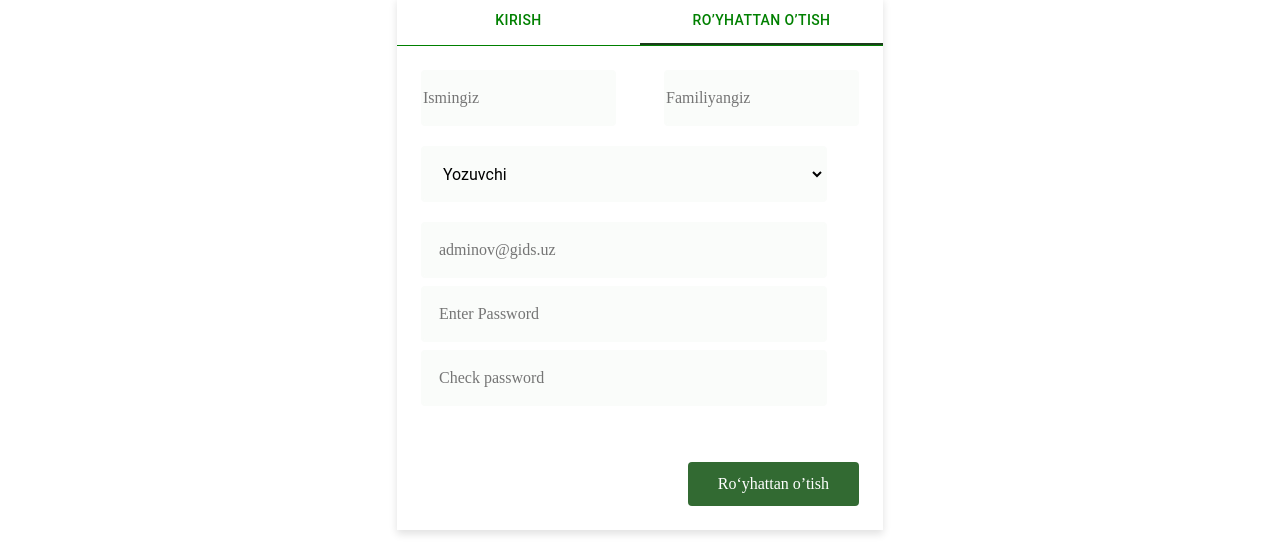
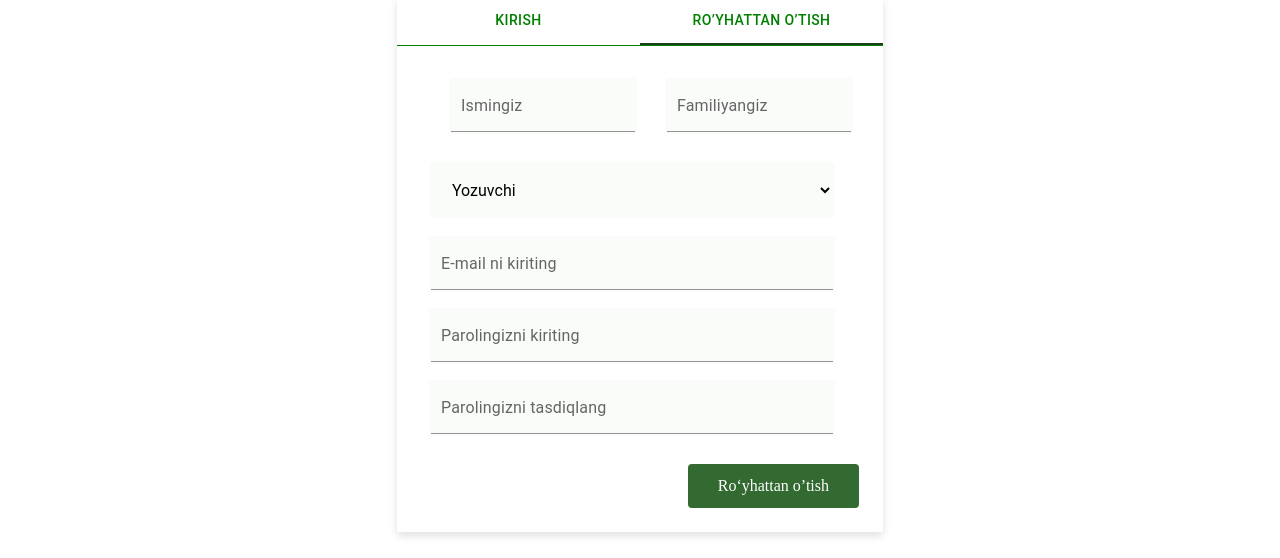
Before and after one commit to Abdurahmon7711/textdata, a React (Create React App) app: page /authorization in a window 1280 px wide. Both pictures are taken after a click on the tab "RO’YHATTAN O’TISH". Shown: the part 203-761 px from the top of the page. Built offline with nearby package versions, Linux system fonts and the light colour scheme.

Commit message:
registration

```diff
--- a/src/components/component/buttnBg/Button.jsx
+++ b/src/components/component/buttnBg/Button.jsx
@@ -1,9 +1,14 @@
 import React from 'react'
 import './Button.css'
+
+
+function scroll(){
+    window.scrollTo(0,0)
+}
 function Button(props) {
     return (
         <div>
-            <button className='btn1'>
+            <button onClick={scroll} className='btn1'>
                 {props.button}
             </button>
         </div>
--- a/src/components/component/buttonoutline/Buttonout.jsx
+++ b/src/components/component/buttonoutline/Buttonout.jsx
@@ -1,9 +1,12 @@
 import React from 'react'
 import './Buttonout.css'
+function scroll(){
+    window.scrollTo(0,0)
+}
 function Buttonout(props) {
     return (
         <div>
-            <button className='btn2'>{props.button2}</button>
+            <button onClick={scroll} className='btn2'>{props.button2}</button>
         </div>
     )
 }
--- /dev/null
+++ b/src/components/component/textField/BasicTextFields.jsx
@@ -0,0 +1,19 @@
+import * as React from 'react';
+import Box from '@mui/material/Box';
+import TextField from '@mui/material/TextField';
+
+export default function BasicTextFields(props) {
+  return (
+    <Box
+      component="form"
+      sx={{
+        '& > :not(style)': { m: 1, width: '25ch' },
+      }}
+      noValidate
+      autoComplete="off"
+    >
+      <TextField id="filled-basic" label={props.label}  type={props.textType} variant="filled">
+      </TextField>
+    </Box>
+  );
+}
--- a/src/pages/authorization/TabPanel/TabPanel.jsx
+++ b/src/pages/authorization/TabPanel/TabPanel.jsx
@@ -6,7 +6,8 @@ import Typography from "@mui/material/Typography";
 import Box from "@mui/material/Box";
 import Button from "../../../components/component/buttnBg/Button";
 import { Link } from "react-router-dom";
-import '../authorization/register.scss'
+import "../authorization/register.scss";
+import BasicTextFields from "../../../components/component/textField/BasicTextFields";
 
 function TabPanel(props) {
   const { children, value, index, ...other } = props;
@@ -41,7 +42,7 @@ function a11yProps(index) {
   };
 }
 
-export default function BasicTabs() {
+export default function BasicTabs(label) {
   const [value, setValue] = React.useState(0);
 
   const handleChange = (event, newValue) => {
@@ -56,23 +57,17 @@ export default function BasicTabs() {
           onChange={handleChange}
           aria-label="basic tabs example"
         >
-            <Tab className="tabs" label="Kirish" {...a11yProps(0)} />
-            <Tab className="tabs"  label="Ro’yhattan o’tish" {...a11yProps(1)} />
-
+          <Tab className="tabs" label="Kirish" {...a11yProps(0)} />
+          <Tab className="tabs" label="Ro’yhattan o’tish" {...a11yProps(1)} />
         </Tabs>
       </Box>
       <TabPanel value={value} index={0}>
-        <input
-          className="EnterEmail"
-          type="text"
-          placeholder="E-mail kiriting"
-        ></input>
-        <br />
-        <input
-          className="EnterPassword"
-          type="password"
-          placeholder="Parolingizni kiriting"
-        ></input>
+        <div className="EnterEmail">
+          <BasicTextFields label="E-mail ni kiriting" />
+        </div>
+        <div className="EnterPassword">
+          <BasicTextFields label="Parolingizni kiriting" textType="password" />
+        </div>
         <p className="remindPassword">Parolni eslatish</p>
         <div className="enterBtn">
           <Link to="/">
@@ -82,16 +77,12 @@ export default function BasicTabs() {
       </TabPanel>
       <TabPanel value={value} index={1}>
         <div className="mainBlock">
-          <div>
-            <input className="nameBlock" type="text" placeholder="Ismingiz" />
+          <div className="nameBlock">
+            <BasicTextFields label="Ismingiz" />
           </div>
 
-          <div>
-            <input
-              className="surnameBlock"
-              type="text"
-              placeholder="Familiyangiz"
-            />
+          <div className="surNameBlock">
+            <BasicTextFields label="Familiyangiz" />
           </div>
         </div>
 
@@ -103,31 +94,20 @@ export default function BasicTabs() {
           </option>
           <option value="copywriter">Kopirayter</option>
         </select>
+        <div className="EnterEmail">
+          <BasicTextFields label="E-mail ni kiriting" />
+        </div>
 
-        <div>
-          <input
-            className="emailBlock"
-            type="text"
-            placeholder="adminov@gids.uz"
+        <div className="EnterPassword">
+          <BasicTextFields textType="password" label="Parolingizni kiriting" />
+        </div>
+        <div className="EnterPassword">
+          <BasicTextFields
+            textType="password"
+            label="Parolingizni tasdiqlang"
           />
         </div>
-
         <div>
-          <input
-            className="EnterPassword"
-            type="password"
-            placeholder="Enter Password"
-          />
-        </div>
-
-        <div>
-          <input
-            className="EnterPassword"
-            type="password"
-            placeholder="Check password"
-          />
-          <br />
-          <br />
           <div className="registerBtn">
             <Link to="/">
               <Button button="Ro‘yhattan o’tish" />
--- a/src/pages/authorization/authorization/register.scss
+++ b/src/pages/authorization/authorization/register.scss
@@ -9,81 +9,86 @@
   align-items: center;
   width: 486px;
   height: auto;
-    background: #FFFFFF;
+  background: #ffffff;
   box-shadow: 0px 4px 8px rgba(0, 0, 0, 0.12);
   margin: 120px auto 200px;
-
-
   .EnterEmail {
-        display: flex;
-        flex-direction: column;
-        justify-content: center;
-        align-items: flex-start;
+    .MuiFilledInput-root {
       padding: 0px 16px;
       width: 406px;
       height: 56px;
-        background: #FAFCFA;
+      background: #fafcfa;
       border-radius: 4px;
-        border: 2px solid #FAFCFA;
+      border: 2px solid #fafcfa;
+    }
+    .MuiFilledInput-root:after {
+      border-bottom-color: none;
+    }
   }
 
   .EnterPassword {
+    .MuiFilledInput-root {
       display: flex;
       flex-direction: row;
       align-items: center;
       padding: 0px 16px;
       width: 406px;
       height: 56px;
-        background: #FAFCFA;
+      background: #fafcfa;
       border-radius: 4px;
       flex: none;
       order: 0;
       flex-grow: 0;
-        margin: 8px 0px;
-        border: 2px solid #FAFCFA;
+      border: 2px solid #fafcfa;
+    }
   }
 
   .remindPassword {
     width: 406px;
     height: 56px;
-        font-family: 'Montserrat';
+    font-family: "Montserrat";
     font-style: normal;
     font-weight: 400;
     font-size: 12px;
     line-height: 16px;
     text-align: right;
-        color: #1D3D1D;
-
+    color: #1d3d1d;
   }
 
   .mainBlock {
     display: flex;
-        justify-content: space-between;
+    justify-content: space-evenly;
     align-items: center;
+    margin-left: 20px;
+    width: auto;
   }
 
   .nameBlock {
+    .MuiFilledInput-root {
       display: flex;
       flex-direction: column;
       justify-content: center;
       align-items: flex-start;
-        width: 195px;
+      width: 188px;
       height: 56px;
-        background: #FAFCFA;
+      background: #fafcfa;
       border-radius: 4px;
-        border: 2px solid #FAFCFA;
+      border: 2px solid #fafcfa;
     }
-
-    .surnameBlock {
+  }
+  .surNameBlock {
+    margin-right: 20px;
+    .MuiFilledInput-root {
       display: flex;
       flex-direction: column;
       justify-content: center;
       align-items: flex-start;
-        width: 195px;
+      width: 188px;
       height: 56px;
-        background: #FAFCFA;
+      background: #fafcfa;
       border-radius: 4px;
-        border: 2px solid #FAFCFA;
+      border: 2px solid #fafcfa;
+    }
   }
 
   .jobBlock {
@@ -92,39 +97,44 @@
     align-items: center;
     padding: 0px 16px;
     margin-top: 20px;
-        width: 406px;
+    width: 405px;
+    margin-left: 9px;
     height: 56px;
-        background: #FAFCFA;
+    background: #fafcfa;
     border-radius: 4px;
-        border: 2px solid #FAFCFA;
-
+    border: 2px solid #fafcfa;
+    outline: none;
   }
 
-    .emailBlock {
+  .EnterEmail {
+    margin-top: 10px;
+    .MuiFilledInput-root {
       display: flex;
       flex-direction: column;
       justify-content: center;
       align-items: flex-start;
       padding: 0px 16px;
-        margin-top: 20px;
       width: 406px;
       height: 56px;
-        background: #FAFCFA;
+      background: #fafcfa;
       border-radius: 4px;
-        border: 2px solid #FAFCFA;
+      border: 2px solid #fafcfa;
     }
   }
-.tabs{
+}
+.tabs {
   width: 50%;
   color: green !important;
   border-bottom: red !important;
 }
-.css-1aquho2-MuiTabs-indicator{
-    background-color: #1D3D1D !important;
+.css-1aquho2-MuiTabs-indicator {
+  background-color: #1d3d1d !important;
 }
 
-
-.registerBtn, .enterBtn{
+.registerBtn,.enterBtn {
   display: flex;
   justify-content: end;
 }
+.registerBtn{
+    margin-top: 20px;
+}
--- a/src/pages/main/MainPage.jsx
+++ b/src/pages/main/MainPage.jsx
@@ -20,12 +20,18 @@ import Samarqand from "../../assets/Nurlan/img/MainPage/Samarqand.jpg";
 import Xiva from "../../assets/Nurlan/img/MainPage/Xiva.jpg";
 import BootstrapCarouselComponent from "../../components/component/carousel/BootstrapCarouselComponent";
 import arrow from "../../assets/Nurlan/img/MainPage/right.svg";
+import "bootstrap/dist/css/bootstrap.min.css";
+
+
+
+
 
 function MainPage(props) {
   return (
     <div>
       <Nav />
-      <div className="container__box">
+      <div className="container">
+        <div className="topblock">
         <div className="FirstMainBlock">
           <div className="BigSearch">
             <AdvancedSearch />
@@ -160,6 +166,7 @@ function MainPage(props) {
           {/* <Title text="Xoziroq o’zingiz uchun Git tanlang " />
           <Title text="yoki shunchaki ariza qoldiring." /> */}
         </div>
+        </div>
       </div>
 
       <div className="footerRegistr">
--- a/src/pages/main/main.scss
+++ b/src/pages/main/main.scss
@@ -3,10 +3,11 @@
   padding: 0;
 }
 
-.container__box {
-  padding-top: 39px;
+.container {
   width: 80%;
   margin: 0 auto;
+  .topblock {
+    margin-top: 39px;
     .FirstMainBlock {
       display: flex;
       justify-content: space-between;
@@ -209,6 +210,8 @@
       }
     }
   }
+}
+
 .footerRegistr {
   width: 100%;
   background-color: #f2f8f2;
```
Also changed, not shown: src/components/component/BigtextField/BigBasicTextFields.jsx (added, +19 -0 lines). Lines whose indentation alone changed are shown as unchanged.
